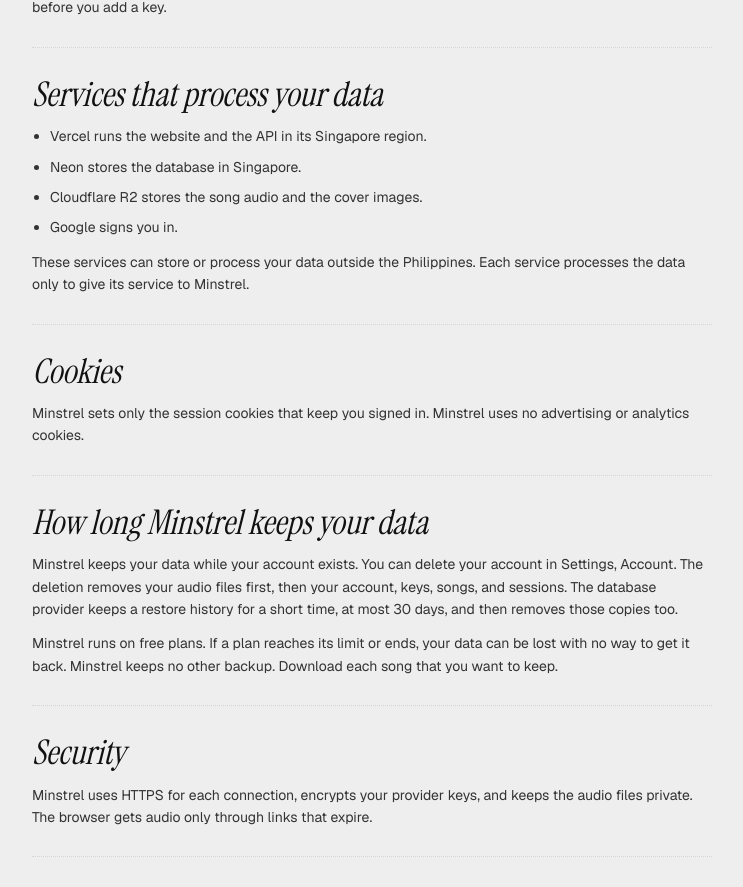
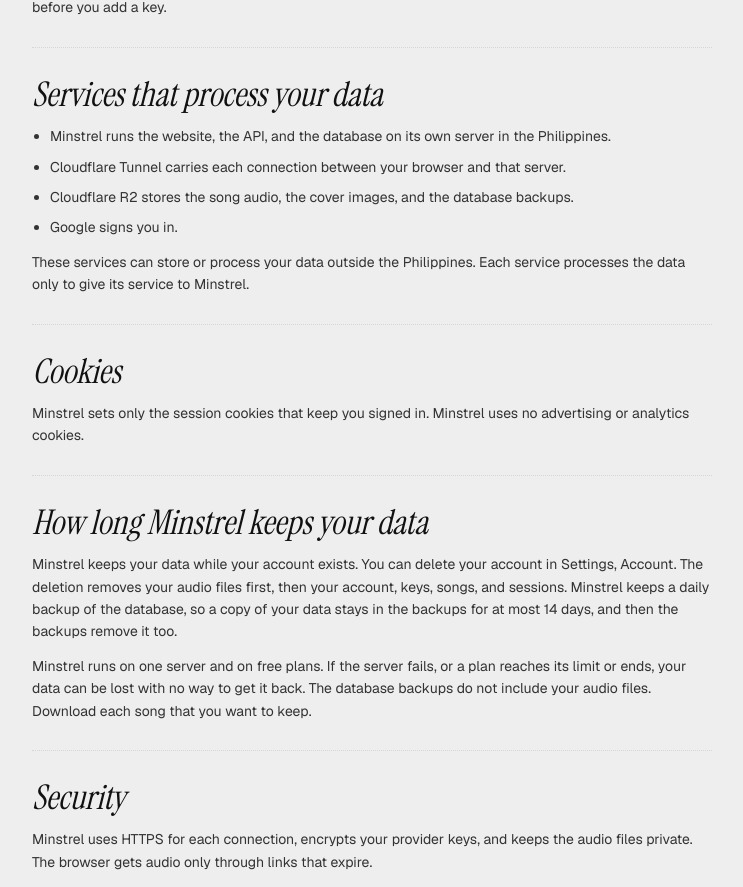
Before and after one commit to alienstro/minstrel, a Next.js app in the folder apps/web/: page /privacy in a window 1280 px wide. Shown: the part 1319-2206 px from the top of the page, without its empty margins (446-1189 px from the left). Built offline with nearby package versions, Linux system fonts and the light colour scheme.

Commit message:
fix(web): name the new hosting in the privacy policy
Minstrel no longer uses Vercel or Neon. The policy now names the own
server, Cloudflare Tunnel and R2, and says that the daily database
backups keep deleted data for at most 14 days.

```diff
--- a/apps/web/src/components/legal/privacy-policy.tsx
+++ b/apps/web/src/components/legal/privacy-policy.tsx
@@ -59,9 +59,9 @@ export function PrivacyPolicy() {
 
       <LegalSection title="Services that process your data">
         <ul className="m-0 list-disc space-y-2 pl-[18px]">
-          <li>Vercel runs the website and the API in its Singapore region.</li>
-          <li>Neon stores the database in Singapore.</li>
-          <li>Cloudflare R2 stores the song audio and the cover images.</li>
+          <li>Minstrel runs the website, the API, and the database on its own server in the Philippines.</li>
+          <li>Cloudflare Tunnel carries each connection between your browser and that server.</li>
+          <li>Cloudflare R2 stores the song audio, the cover images, and the database backups.</li>
           <li>Google signs you in.</li>
         </ul>
         <p>
@@ -80,12 +80,14 @@ export function PrivacyPolicy() {
       <LegalSection title="How long Minstrel keeps your data">
         <p>
           Minstrel keeps your data while your account exists. You can delete your account in Settings, Account. The
-          deletion removes your audio files first, then your account, keys, songs, and sessions. The database
-          provider keeps a restore history for a short time, at most 30 days, and then removes those copies too.
+          deletion removes your audio files first, then your account, keys, songs, and sessions. Minstrel keeps a daily
+          backup of the database, so a copy of your data stays in the backups for at most 14 days, and then the
+          backups remove it too.
         </p>
         <p>
-          Minstrel runs on free plans. If a plan reaches its limit or ends, your data can be lost with no way to get it
-          back. Minstrel keeps no other backup. Download each song that you want to keep.
+          Minstrel runs on one server and on free plans. If the server fails, or a plan reaches its limit or ends, your
+          data can be lost with no way to get it back. The database backups do not include your audio files. Download
+          each song that you want to keep.
         </p>
       </LegalSection>
 
```
Also changed, not shown: 1 other file (tests, documents, lock files or other folders).
